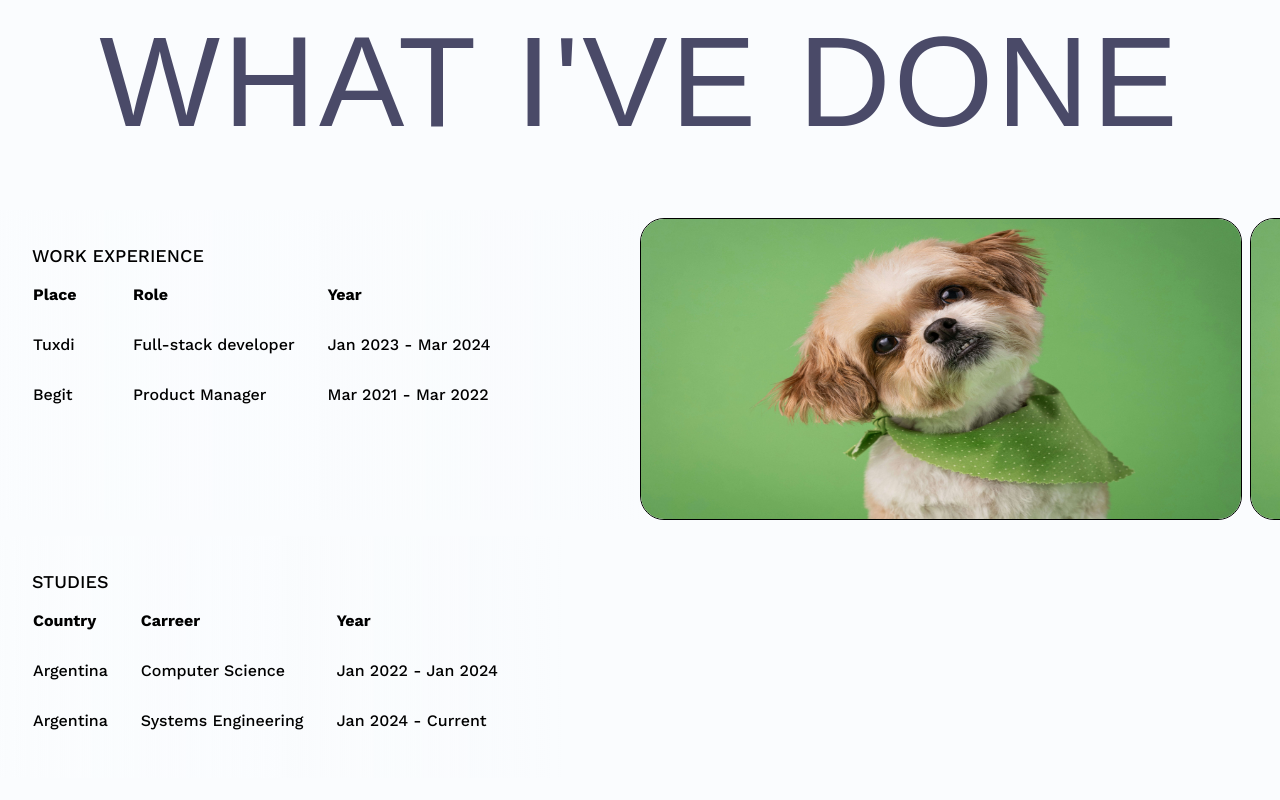
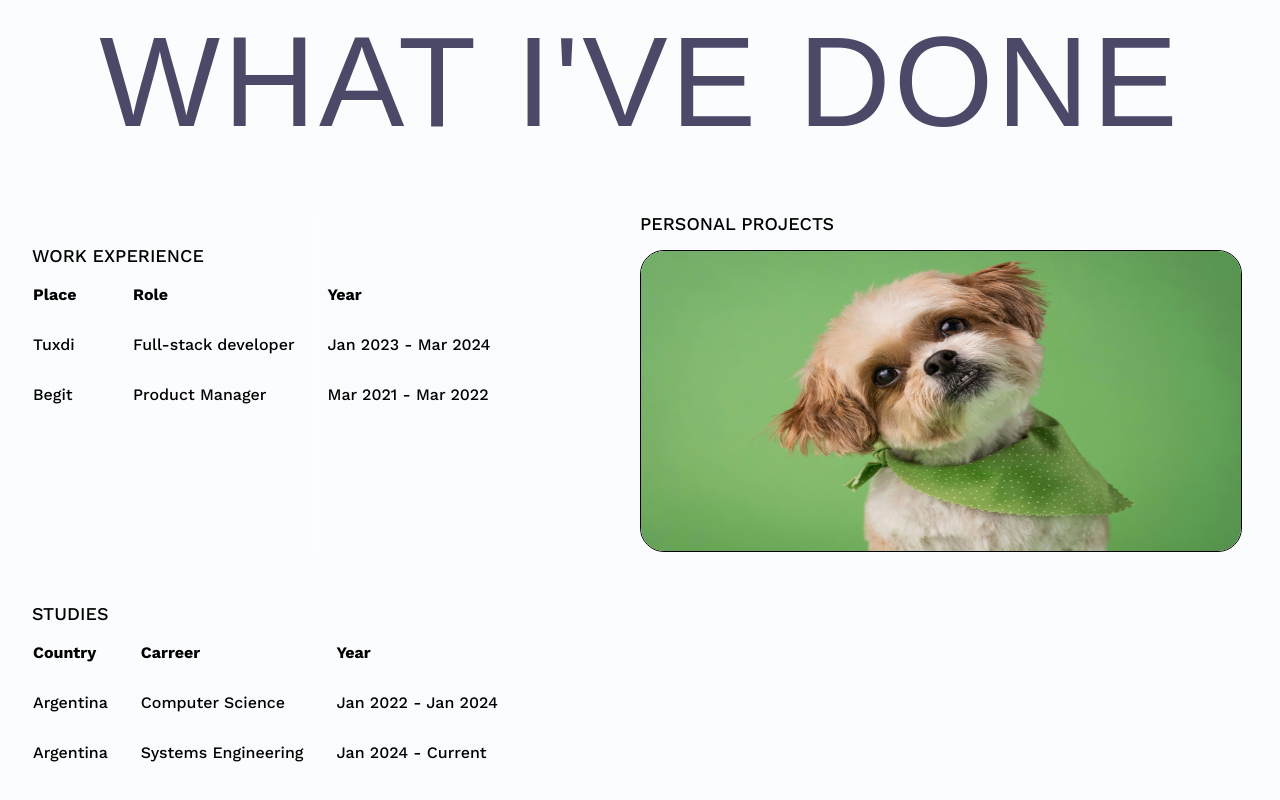
Before and after one commit to MatiasPViecho/personal-resume, a Next.js app: page / in a window 1280 px wide. Shown: the part 1014-1814 px from the top of the page. Before the commit the page ends 1792 px from the top, so only its background shows below. Built offline with nearby package versions, Linux system fonts and the light colour scheme; a web font is replaced by a local one.

Commit message:
feat: add interfaces to carousel projects and table

```diff
--- /dev/null
+++ b/app/interfaces.ts
@@ -0,0 +1,10 @@
+export interface TableI {
+  headers: string[];
+  rows: string[][];
+}
+export interface ProjectI {
+  href: string;
+  imagePath: string;
+  alt: string;
+  name: string;
+}
--- a/app/sections/projects.tsx
+++ b/app/sections/projects.tsx
@@ -1,20 +1,29 @@
 import Table from "@/app/ui/table";
 import Carousel from "@/app/ui/carousel/carousel";
+import { ProjectI, TableI } from "@/app/interfaces";
 
-const work_table = {
+const work_table: TableI = {
   headers: ["Place", "Role", "Year"],
   rows: [
     ["Tuxdi", "Full-stack developer", "Jan 2023 - Mar 2024"],
     ["Begit", "Product Manager", "Mar 2021 - Mar 2022"],
   ],
 };
-const studies_table = {
+const studies_table: TableI = {
   headers: ["Country", "Carreer", "Year"],
   rows: [
     ["Argentina", "Computer Science", "Jan 2022 - Jan 2024"],
     ["Argentina", "Systems Engineering", "Jan 2024 - Current"],
   ],
 };
+const personal_projects: ProjectI[] = [
+  {
+    href: "https://1000lumens.vercel.app/",
+    alt: "Screenshot of 1000lumens project",
+    imagePath: "/mock-card.jpg",
+    name: "1000 Lumens",
+  },
+];
 export default function ProjectsSection() {
   return (
     <div className="mt-12 flex flex-col px-2 sm:px-0 gap-4 sm:gap-8 md:gap-16">
@@ -29,7 +38,12 @@ export default function ProjectsSection() {
             </h2>
             <Table headers={work_table.headers} rows={work_table.rows} />
           </div>
-          <Carousel />
+          <div className="flex flex-col gap-1">
+            <h2 className="font-work_sans text-lg font-medium uppercase">
+              Personal Projects
+            </h2>
+            <Carousel items={personal_projects} />
+          </div>
         </div>
         <div className="md:flex md:justify-between">
           <div className="z-40 bg-gradient-to-r pointer-events-none from-cloud bg-opacity-90 sm:p-4 md:p-8">
--- a/app/ui/carousel/carousel-item.tsx
+++ b/app/ui/carousel/carousel-item.tsx
@@ -2,12 +2,16 @@ import Image from "next/image";
 export default function CarouselItem({
   srcImage,
   alt,
+  href,
+  name,
 }: {
   srcImage: string;
   alt: string;
+  href: string;
+  name: string;
 }) {
   return (
-    <li className="rounded-3xl overflow-hidden border border-black">
+    <a href={href} target="_blank" rel="noreferrer noopener nofollow">
       <Image
         className="w-80 h-52 md:w-[600px] md:h-[300px]"
         width={600}
@@ -15,6 +19,6 @@ export default function CarouselItem({
         alt={alt}
         src={srcImage}
       />
-    </li>
+    </a>
   );
 }
--- a/app/ui/carousel/carousel.tsx
+++ b/app/ui/carousel/carousel.tsx
@@ -4,8 +4,9 @@ import { useGSAP } from "@gsap/react";
 import Draggable from "gsap/src/Draggable";
 import { useRef } from "react";
 import CarouselItem from "@/app/ui/carousel/carousel-item";
+import { ProjectI } from "@/app/interfaces";
 gsap.registerPlugin(useGSAP, Draggable);
-export default function Carousel() {
+export default function Carousel({ items }: { items: ProjectI[] }) {
   const ref = useRef<HTMLDivElement>(null);
   useGSAP(() => {
     Draggable.create(".carousel-ul", {
@@ -16,9 +17,19 @@ export default function Carousel() {
   return (
     <div className="carousel-container z-10" ref={ref}>
       <ul className="flex gap-2 w-max mt-2 carousel-ul">
-        <CarouselItem srcImage="/mock-card.jpg" alt="Dog Staring" />
-        <CarouselItem srcImage="/mock-card.jpg" alt="Dog Staring" />
-        <CarouselItem srcImage="/mock-card.jpg" alt="Dog Staring" />
+        {items.map((item, i) => (
+          <li
+            key={`${item.name} + ${i}`}
+            className="rounded-3xl overflow-hidden border border-black"
+          >
+            <CarouselItem
+              href={item.href}
+              srcImage={item.imagePath}
+              alt={item.alt}
+              name={item.name}
+            />
+          </li>
+        ))}
       </ul>
     </div>
   );
```
